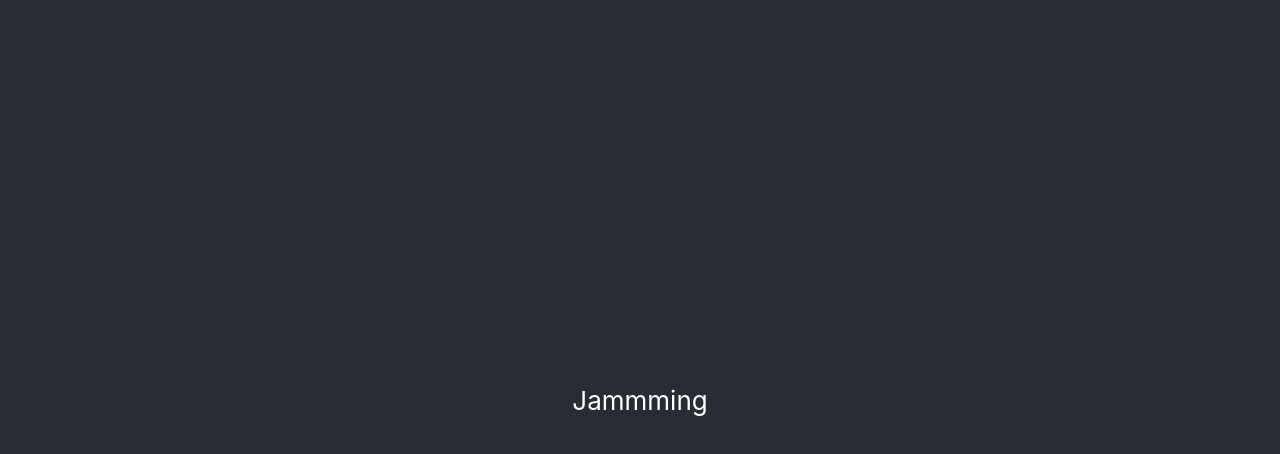
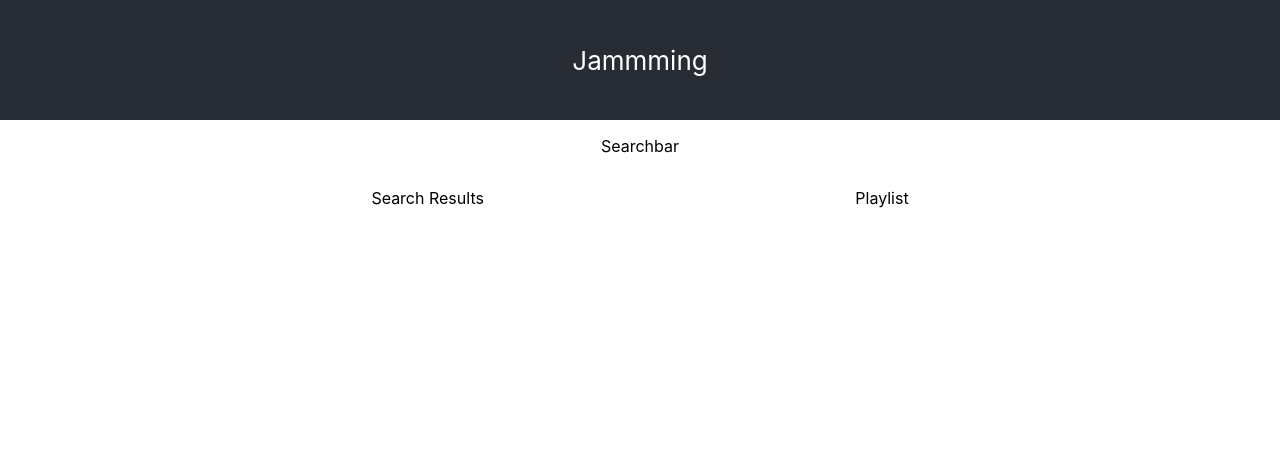
Before and after one commit to hammelev/jammming, a React (Create React App) app: page / in a window 1280 px wide. Shown: the top 454 px of the page. Built offline with nearby package versions, Linux system fonts and the light colour scheme.

Commit message:
- Set up skeleton for the project to be implemented - Set up initial static components - Added environment file to enable configuration - Added TODOs for current known project scope

```diff
--- a/public/index.html
+++ b/public/index.html
@@ -2,14 +2,12 @@
 <html lang="en">
   <head>
     <meta charset="utf-8" />
-    <link rel="icon" href="%PUBLIC_URL%/favicon.ico" />
     <meta name="viewport" content="width=device-width, initial-scale=1" />
     <meta name="theme-color" content="#000000" />
     <meta
       name="description"
       content="Web site created using create-react-app"
     />
-    <link rel="apple-touch-icon" href="%PUBLIC_URL%/logo192.png" />
     <!--
       manifest.json provides metadata used when your web app is installed on a
       user's mobile device or desktop. See https://developers.google.com/web/fundamentals/web-app-manifest/
--- a/src/components/App/App.js
+++ b/src/components/App/App.js
@@ -1,6 +1,19 @@
+import {useState} from 'react';
+
+// Components
+import Playlist from '../Playlist/Playlist';
+import Searchbar from '../Searchbar/Searchbar';
+import SearchResults from '../SearchResults/SearchResults';
+
+// TODO: Improve styling of the App e.g. header bar with title of the application and bacground.
+// Styles
 import styles from './app.module.css';
 
-function App() {
+// TODO: Call spotifyService to authenticate, search for tracks and create playlist
+export default function App() {
+  const [searchResultTracks, setSearchResultTracks] = useState([]);
+  const [playlistTracks, playlistResultTracks] = useState([]);
+
   return (
     <div className={styles.App}>
       <header className={styles["App-header"]}>
@@ -8,8 +21,12 @@ function App() {
           Jammming
         </p>
       </header>
+      <Searchbar />
+      <div className={styles["Track-container"]}>
+        <SearchResults tracks={searchResultTracks} />
+        <Playlist tracks={playlistTracks} />
+      </div>
+
     </div>
   );
 }
-
-export default App;
--- a/src/components/App/app.module.css
+++ b/src/components/App/app.module.css
@@ -5,7 +5,7 @@
 
 .App-header {
   background-color: #282c34;
-  min-height: 100vh;
+  min-height: 15vh;
   display: flex;
   flex-direction: column;
   align-items: center;
@@ -13,3 +13,10 @@
   font-size: calc(10px + 2vmin);
   color: white;
 }
+
+.Track-container {
+  display: flex;
+  flex-direction: row;
+  align-items: center;
+  justify-content: space-evenly;
+}
--- /dev/null
+++ b/src/components/Playlist/Playlist.js
@@ -0,0 +1,17 @@
+
+// Components
+import TrackList from '../Tracklist/Tracklist';
+
+// TODO: Add styling for Playlist
+// TODO: Consider if the Playlist and SearchResults can be implemented in the same component
+// TODO: Implement playlist naming i.e. an input field
+
+export default function Playlist({tracks}) {
+
+    return (
+        <div>
+            <p>Playlist</p>
+            <TrackList tracks={tracks}/>
+        </div>
+    );
+}
--- /dev/null
+++ b/src/components/SearchResults/SearchResults.js
@@ -0,0 +1,13 @@
+// Components
+import Tracklist from '../Tracklist/Tracklist';
+
+// TODO: Add styling for SearchResults
+
+export default function SearchResults({tracks}){
+    return (
+        <div>
+            <p>Search Results</p>
+            <Tracklist tracks={tracks}/>
+        </div>
+    );
+}
--- /dev/null
+++ b/src/components/Searchbar/Searchbar.js
@@ -0,0 +1,12 @@
+// TODO: Add a form for the user to input search text and submit search
+// TODO: Add styling for Playlist
+
+export default function Searchbar() {
+
+
+    return (
+        <div>
+            <p>Searchbar</p>
+        </div>
+    );
+}
--- /dev/null
+++ b/src/components/Track/Track.js
@@ -0,0 +1,12 @@
+// TODO: Add styling for SearchResults
+// TODO: Add Content to be displayed for a track when it is known what data will be available
+// TODO: Add a button to add a track to a playlist
+// TODO: Add a button to remove a track from a "draft" play list => Consider if the two bottons can be implemented as a general "action" where the parent provides an action function as well as an icon to display
+
+export default function Track(){
+    return (
+        <div>
+            <p>Track</p>
+        </div>
+    );
+}
--- /dev/null
+++ b/src/components/Tracklist/Tracklist.js
@@ -0,0 +1,20 @@
+// Components
+import Track from '../Track/Track';
+
+// TODO: Add styling for Tracklist
+
+export default function TextTrackList({tracks}){
+
+    const renderTracks = () => {
+        return tracks.map((track) => {
+            // TODO: Add key property to the Track component when it is known what data is available to make an unique key
+            return <Track track={track} />
+        });
+    }
+
+    return (
+        <div>
+            {renderTracks()}
+        </div>
+    );
+}
```
Also changed, not shown: src/services/spotifyService.js (added, +17 -0 lines), 1 other file (tests, documents, lock files or other folders).
